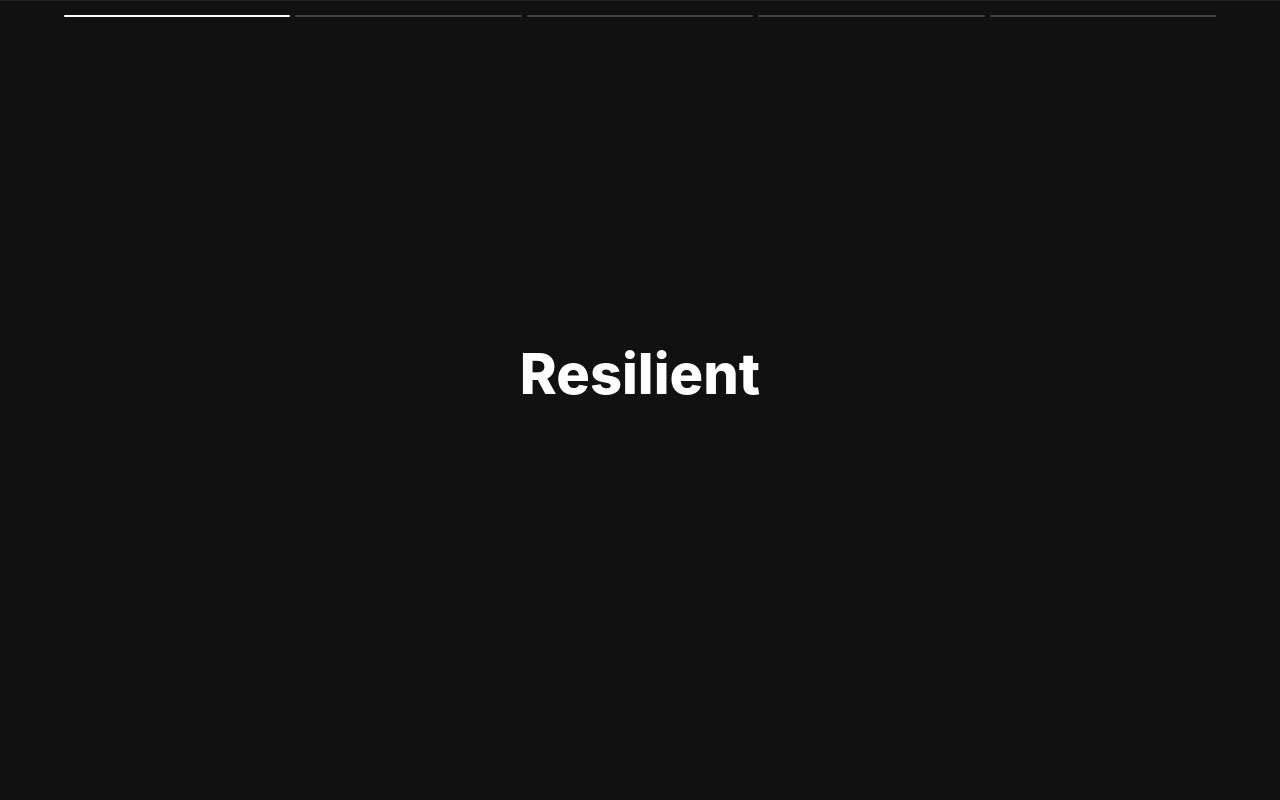
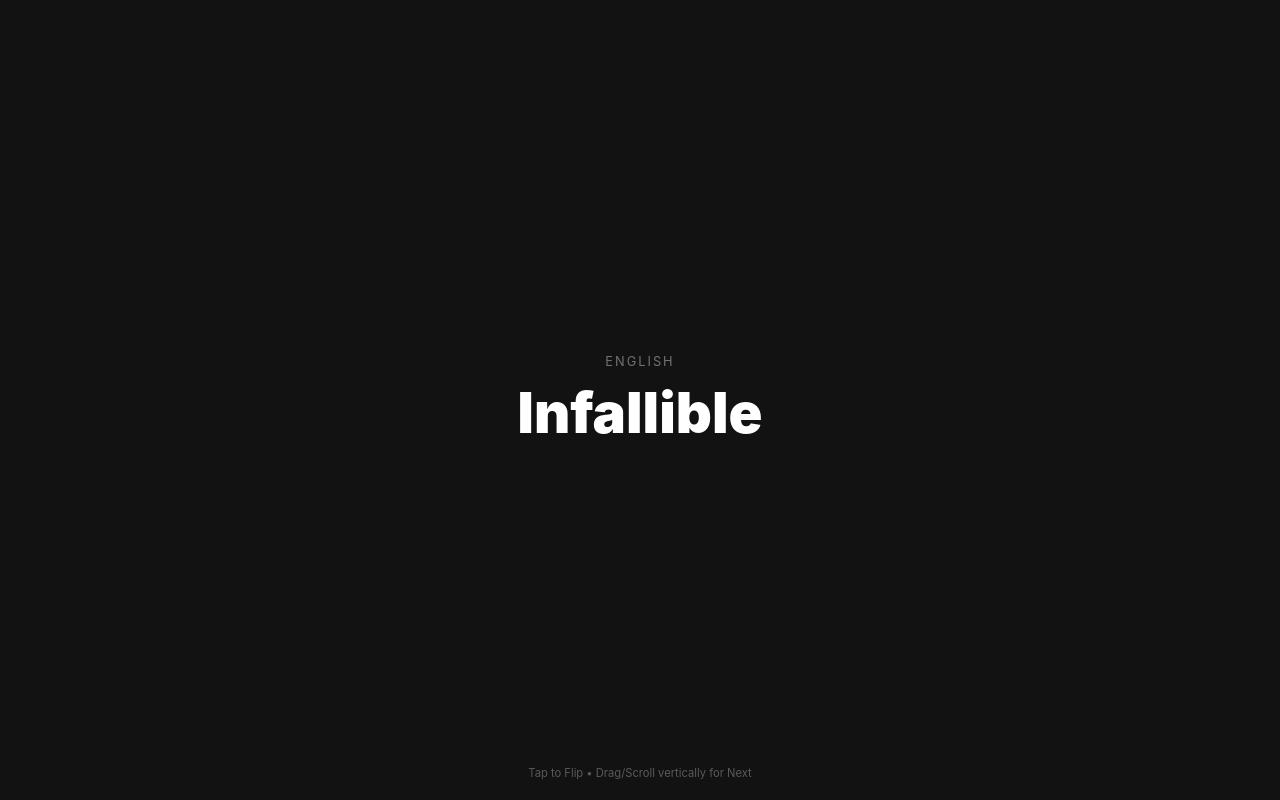
Before and after one commit to joy-du-mis/joy-du-mis.github.io, a plain HTML site: page v.html in a window 1280 px wide. Shown: the top 800 px of the page. Drawn offline with Linux system fonts and the light colour scheme.

Commit message:
Rename title and update styles for vocab app

```diff
--- a/v.html
+++ b/v.html
@@ -3,11 +3,12 @@
 <head>
     <meta charset="UTF-8">
     <meta name="viewport" content="width=device-width, initial-scale=1.0, maximum-scale=1.0, user-scalable=no">
-    <title>Smooth Vocab Reels</title>
+    <title>Interactive Vocab Reels</title>
     <style>
         :root {
             --bg: #000;
-            --card: #111;
+            --word-bg: #121212;
+            --meaning-bg: #004d40;
             --accent: #00f2ea;
         }
 
@@ -19,164 +20,177 @@
             font-family: -apple-system, sans-serif;
             height: 100vh;
             overflow: hidden;
-            touch-action: none; /* Critical: stops browser bounce */
+            touch-action: none; /* Disables browser default scroll */
         }
 
-        #viewport {
+        #app {
             width: 100%;
             height: 100%;
             position: relative;
-            perspective: 1000px;
         }
 
-        .card {
+        /* This container holds all cards vertically */
+        #main-track {
+            width: 100%;
+            height: 100%;
             position: absolute;
-            inset: 0;
+            will-change: transform;
+        }
+
+        .reel-unit {
+            width: 100%;
+            height: 100%;
+            position: relative;
+            overflow: hidden;
+        }
+
+        /* Horizontal container for Word vs Meaning */
+        .side-track {
+            display: flex;
+            width: 200%; /* Two pages wide */
+            height: 100%;
+            transition: transform 0.4s cubic-bezier(0.2, 1, 0.3, 1);
+        }
+
+        .page {
+            width: 50%; /* One half of the side-track */
+            height: 100%;
             display: flex;
             flex-direction: column;
             justify-content: center;
             align-items: center;
-            background: var(--card);
             padding: 40px;
             text-align: center;
-            will-change: transform; /* Optimization for smooth GPU movement */
-            border-top: 1px solid #222;
+            user-select: none;
         }
 
-        .english { font-size: 3.5rem; font-weight: 800; margin-bottom: 10px; }
-        .bangla { font-size: 2.2rem; color: var(--accent); transition: opacity 0.3s; }
-        .hidden { opacity: 0; pointer-events: none; }
+        .word-page { background: var(--word-bg); }
+        .meaning-page { background: var(--meaning-bg); }
 
-        /* Progress Bar */
-        #progress {
+        .label { font-size: 0.8rem; text-transform: uppercase; letter-spacing: 2px; opacity: 0.4; margin-bottom: 10px; }
+        .text { font-size: 3.5rem; font-weight: 900; }
+
+        .footer-hint {
             position: absolute;
-            top: 15px;
-            width: 90%;
-            left: 5%;
-            display: flex;
-            gap: 5px;
-            z-index: 100;
+            bottom: 20px;
+            width: 100%;
+            text-align: center;
+            font-size: 0.7rem;
+            opacity: 0.3;
+            z-index: 10;
         }
-        .segment { height: 2px; flex: 1; background: rgba(255,255,255,0.2); border-radius: 2px; overflow: hidden; }
-        .fill { height: 100%; width: 0%; background: #fff; transition: width 0.3s; }
     </style>
 </head>
 <body>
 
-    <div id="progress"></div>
-
-    <div id="viewport">
-        <div id="card" class="card">
-            <h1 id="en" class="english">Swipe Up</h1>
-            <h2 id="bn" class="bangla hidden">শুরু করুন</h2>
-        </div>
+    <div id="app">
+        <div id="main-track"></div>
+        <div class="footer-hint">Tap to Flip • Drag/Scroll vertically for Next</div>
     </div>
 
     <script>
         const vocab = [
-            { en: "Resilient", bn: "স্থিতিস্থাপক" },
-            { en: "Ephemeral", bn: "ক্ষণস্থায়ী" },
-            { en: "Eloquent", bn: "বাকপটু" },
-            { en: "Tenacious", bn: "নাছোড়বান্দা" },
-            { en: "Pragmatic", bn: "বাস্তবধর্মী" }
+            { en: "Infallible", bn: "নির্ভুল" },
+            { en: "Euphoria", bn: "উচ্ছ্বাস" },
+            { en: "Serendipity", bn: "আকস্মিক সৌভাগ্য" },
+            { en: "Nuance", bn: "সামান্য পার্থক্য" },
+            { en: "Vibrant", bn: "প্রাণবন্ত" }
         ];
 
-        let idx = 0;
+        const track = document.getElementById('main-track');
+        let currentIdx = 0;
         let startY = 0;
-        let currentY = 0;
+        let scrollY = 0;
         let isDragging = false;
+        let winH = window.innerHeight;
 
-        const card = document.getElementById('card');
-        const enEl = document.getElementById('en');
-        const bnEl = document.getElementById('bn');
-        const prog = document.getElementById('progress');
-
-        // Build progress segments
-        vocab.forEach((_, i) => {
-            prog.innerHTML += `<div class="segment"><div class="fill" id="p${i}"></div></div>`;
+        // 1. Build the Reels
+        vocab.forEach((item, i) => {
+            const unit = document.createElement('div');
+            unit.className = 'reel-unit';
+            unit.innerHTML = `
+                <div class="side-track" id="side-${i}">
+                    <div class="page word-page">
+                        <div class="label">English</div>
+                        <div class="text">${item.en}</div>
+                    </div>
+                    <div class="page meaning-page">
+                        <div class="label">Bangla</div>
+                        <div class="text" style="color:var(--accent)">${item.bn}</div>
+                    </div>
+                </div>
+            `;
+            // Tap logic per card
+            unit.addEventListener('click', (e) => {
+                const sideTrack = document.getElementById(`side-${i}`);
+                const isFlipped = sideTrack.style.transform === 'translateX(-50%)';
+                sideTrack.style.transform = isFlipped ? 'translateX(0%)' : 'translateX(-50%)';
+            });
+            track.appendChild(unit);
         });
 
-        function updateUI() {
-            enEl.textContent = vocab[idx].en;
-            bnEl.textContent = vocab[idx].bn;
-            bnEl.classList.add('hidden');
-            vocab.forEach((_, i) => {
-                document.getElementById(`p${i}`).style.width = i <= idx ? '100%' : '0%';
-            });
-        }
+        // 2. Interactive Dragging (Touch & Mouse)
+        const startDrag = (y) => {
+            isDragging = true;
+            startY = y;
+            track.style.transition = 'none';
+        };
 
-        // Logic for smooth dragging
-        window.addEventListener('touchstart', e => {
-            startY = e.touches[0].clientY;
-            isDragging = true;
-            card.style.transition = 'none'; // Disable transition while finger is down
+        const moveDrag = (y) => {
+            if (!isDragging) return;
+            const delta = y - startY;
+            // The position is current index offset + the drag amount
+            const moveAmount = (-currentIdx * winH) + delta;
+            track.style.transform = `translateY(${moveAmount}px)`;
+            scrollY = delta;
+        };
+
+        const endDrag = () => {
+            if (!isDragging) return;
+            isDragging = false;
+            track.style.transition = 'transform 0.5s cubic-bezier(0.15, 1, 0.3, 1)';
+
+            // Snap Logic
+            if (scrollY < -100 && currentIdx < vocab.length - 1) {
+                currentIdx++;
+            } else if (scrollY > 100 && currentIdx > 0) {
+                currentIdx--;
+            }
+
+            track.style.transform = `translateY(-${currentIdx * 100}vh)`;
+            scrollY = 0;
+        };
+
+        // Touch Events
+        window.addEventListener('touchstart', e => startDrag(e.touches[0].clientY));
+        window.addEventListener('touchmove', e => moveDrag(e.touches[0].clientY));
+        window.addEventListener('touchend', endDrag);
+
+        // Mouse Events
+        window.addEventListener('mousedown', e => startDrag(e.clientY));
+        window.addEventListener('mousemove', e => moveDrag(e.clientY));
+        window.addEventListener('mouseup', endDrag);
+
+        // 3. Smooth Wheel Support (Simulating Drag)
+        let wheelTimeout;
+        window.addEventListener('wheel', e => {
+            if (Math.abs(e.deltaY) < 10) return;
+
+            // For mouse wheel, we auto-snap
+            clearTimeout(wheelTimeout);
+            wheelTimeout = setTimeout(() => {
+                if (e.deltaY > 0 && currentIdx < vocab.length - 1) {
+                    currentIdx++;
+                } else if (e.deltaY < 0 && currentIdx > 0) {
+                    currentIdx--;
+                }
+                track.style.transition = 'transform 0.6s cubic-bezier(0.2, 1, 0.3, 1)';
+                track.style.transform = `translateY(-${currentIdx * 100}vh)`;
+            }, 50);
         });
 
-        window.addEventListener('touchmove', e => {
-            if (!isDragging) return;
-            currentY = e.touches[0].clientY;
-            const diff = currentY - startY;
+        window.addEventListener('resize', () => winH = window.innerHeight);
 
-            // Allow dragging, but add resistance at the ends of the list
-            if ((idx === 0 && diff > 0) || (idx === vocab.length -1 && diff < 0)) {
-                card.style.transform = `translateY(${diff * 0.2}px)`;
-            } else {
-                card.style.transform = `translateY(${diff}px)`;
-            }
-        });
-
-        window.addEventListener('touchend', e => {
-            isDragging = false;
-            const diff = currentY - startY;
-            const threshold = window.innerHeight * 0.15; // 15% of screen height to trigger
-
-            card.style.transition = 'transform 0.4s cubic-bezier(0.175, 0.885, 0.32, 1.1)'; // Springy snap
-
-            if (diff < -threshold && idx < vocab.length - 1) {
-                // Swipe UP (Next)
-                idx++;
-                animateSlide('up');
-            } else if (diff > threshold && idx > 0) {
-                // Swipe DOWN (Prev)
-                idx--;
-                animateSlide('down');
-            } else {
-                // Snap back to center
-                card.style.transform = `translateY(0)`;
-            }
-            startY = 0;
-            currentY = 0;
-        });
-
-        function animateSlide(dir) {
-            // First, push card completely off screen
-            card.style.transform = dir === 'up' ? `translateY(-100%)` : `translateY(100%)`;
-            card.style.opacity = '0';
-
-            setTimeout(() => {
-                updateUI();
-                // Teleport to opposite side instantly
-                card.style.transition = 'none';
-                card.style.transform = dir === 'up' ? `translateY(100%)` : `translateY(-100%)`;
-
-                // Slide back into center
-                requestAnimationFrame(() => {
-                    card.style.transition = 'transform 0.5s cubic-bezier(0.23, 1, 0.32, 1), opacity 0.3s';
-                    card.style.transform = `translateY(0)`;
-                    card.style.opacity = '1';
-                });
-            }, 100);
-        }
-
-        // Tap to Reveal
-        window.addEventListener('click', (e) => {
-            // Prevent reveal if the user was just swiping
-            if (Math.abs(startY - currentY) < 5) {
-                bnEl.classList.toggle('hidden');
-            }
-        });
-
-        updateUI();
     </script>
 </body>
 </html>
```
